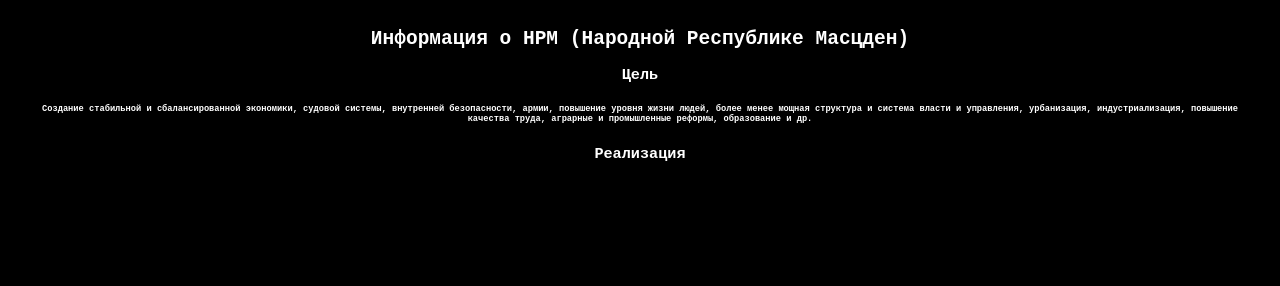
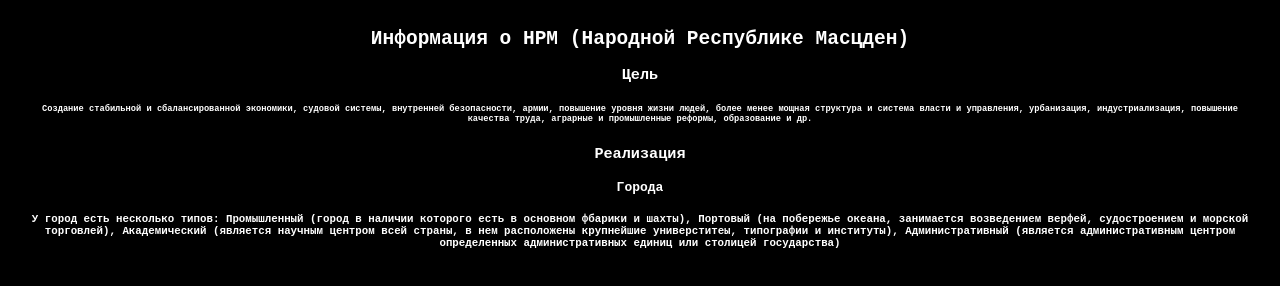
Before and after one commit to qwery349/nrm, a plain HTML site: page index.html in a window 1280 px wide. Drawn offline with Linux system fonts and the light colour scheme.

Commit message:
Update index.html

```diff
--- a/index.html
+++ b/index.html
@@ -6,6 +6,8 @@
     <h3>Цель</h3>
     <h6>Создание стабильной и сбалансированной экономики, судовой системы, внутренней безопасности, армии, повышение уровня жизни людей, более менее мощная структура и система власти и управления, урбанизация, индустриализация, повышение качества труда, аграрные и промышленные реформы, образование и др.</h6>
     <h3>Реализация</h3>
+    <h4>Города</h4>
+    <h5>У город есть несколько типов: Промышленный (город в наличии которого есть в основном фбарики и шахты), Портовый (на побережье океана, занимается возведением верфей, судостроением и морской торговлей), Академический (является научным центром всей страны, в нем расположены крупнейшие универститеы, типографии и институты), Административный (является административным центром определенных административных единиц или столицей государства)</h5>
   </center>
 </body>
 
```
